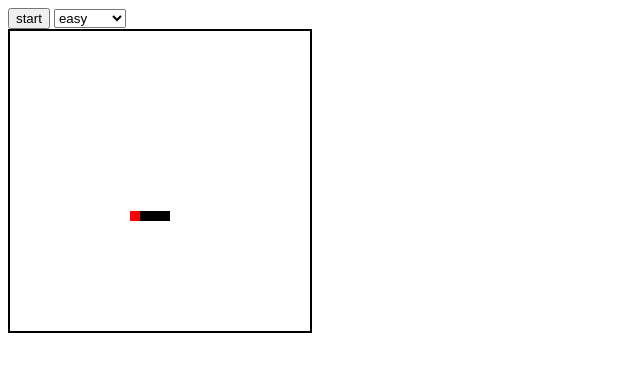
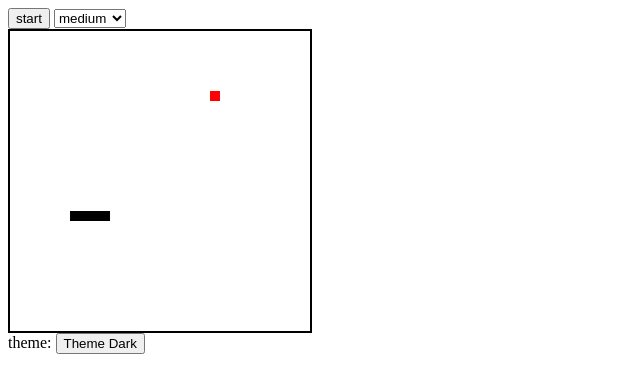
Before and after one commit to JulienLie/SnakeJS, a plain HTML site: page index.html in a window 1280 px wide. Both pictures are taken after a click on the button "start". Shown: the whole page, without its empty margins (0-640 px from the left). Drawn offline with Linux system fonts and the light colour scheme.

Commit message:
Dark theme

```diff
--- a/index.html
+++ b/index.html
@@ -5,15 +5,19 @@
     <title>SnakeJS</title>
     <script src="snake.js"></script>
 </head>
-<body>
+<body id="body">
     <button id="start" onclick="run()">start</button>
     <select name="difficulties" id="dif">
         <option value=400>easy</option>
-        <option value=200>medium</option>
+        <option value=200 selected="selected">medium</option>
         <option value=100>hard</option>
         <option value=50>INSANE</option>
     </select>
     <br>
     <canvas id="canvas" width="300" height="300" style="border: 2px solid;"></canvas>
+    <br>
+    <div id="text">
+        theme: <button id='theme' onclick="changeTheme()">Theme Dark</button>
+    </div>
 </body>
 </html>
--- a/snake.js
+++ b/snake.js
@@ -1,8 +1,23 @@
-let snake;
-let pomme;
-let key;
-let dir;
+let snake = null;
+let pomme = null;
+let key = -1;
+let dir = 3;
 const dirs = [[0, -1], [1, 0], [0, 1], [-1, 0]];
+const fontColor = ["#FFFFFF", "#000000"];
+const snakeColor = ["#000000", "#FFFFFF"];
+const pommeColor = ["#FF0000", "#FF0000"];
+const borderColor = ["black", "white"];
+let theme = 0;
+
+function changeTheme(){
+    //console.log('change');
+    if(theme === 0) theme = 1;
+    else theme = 0;
+    document.getElementById('body').style.backgroundColor = fontColor[theme];
+    document.getElementById('canvas').style.border = "2px solid " + borderColor[theme];
+    document.getElementById('text').style.color = borderColor[theme];
+    if(snake !== null) draw();
+}
 
 function randomPos(){
     let x = Math.round(Math.random()*25)+1;
@@ -22,17 +37,17 @@ async function draw(){
     let canvas = document.getElementById("canvas");
     if(canvas !== null){
         let ctx = canvas.getContext("2d");
-        ctx.fillStyle = "#FFFFFF";
+        ctx.fillStyle = fontColor[theme];
         for(let i = 0; i < 30; i++){
             for(let j = 0; j < 30; j++){
                 if(contains(snake, [i, j])){
-                    ctx.fillStyle = "#000000";
+                    ctx.fillStyle = snakeColor[theme];
                 }
                 else if(pomme[0] === i && pomme[1] === j){
-                    ctx.fillStyle = "#FF0000";
+                    ctx.fillStyle = pommeColor[theme];
                 }
                 else{
-                    ctx.fillStyle = "#FFFFFF"
+                    ctx.fillStyle = fontColor[theme];
                 }
                 ctx.fillRect(i*10, j*10, i*10+10, j*10+10);
             }
```
